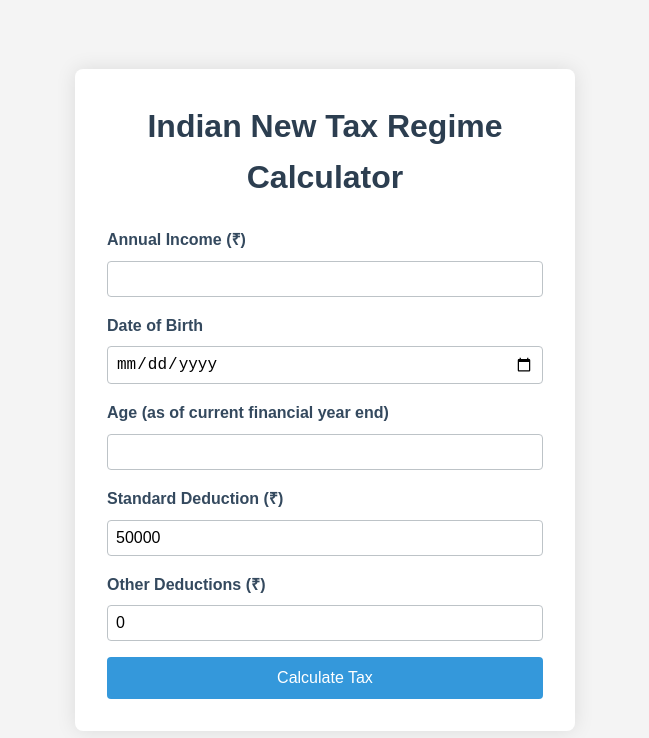
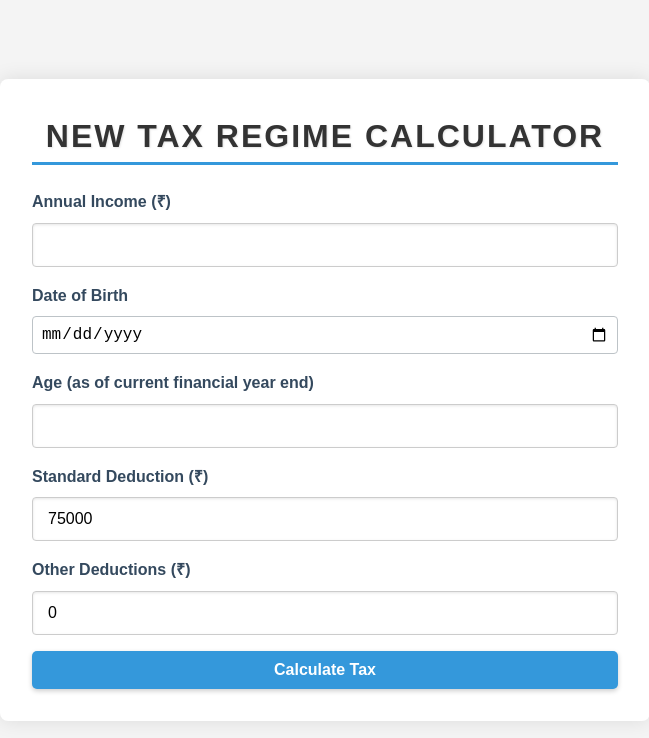
Before and after one commit to yyogesh/tax-calculation, a plain HTML site: page index.html in a window 1280 px wide. Shown: the whole page, without its empty margins (315-964 px from the left). Drawn offline with Linux system fonts and the light colour scheme.

Commit message:
tax calculation changes

```diff
--- a/index.html
+++ b/index.html
@@ -8,7 +8,7 @@
 </head>
 <body>
     <div class="container">
-        <h1>Indian New Tax Regime Calculator</h1>
+        <h1>New Tax Regime Calculator</h1>
         <form id="tax-form">
             <div class="input-group">
                 <label for="income">Annual Income (₹)</label>
@@ -24,7 +24,7 @@
             </div>
             <div class="input-group">
                 <label for="standard-deduction">Standard Deduction (₹)</label>
-                <input type="number" id="standard-deduction" value="50000" min="0" step="1000">
+                <input type="number" id="standard-deduction" value="75000" min="0" step="1000">
             </div>
             <div class="input-group">
                 <label for="other-deductions">Other Deductions (₹)</label>
@@ -39,7 +39,7 @@
                 <span id="taxable-income"></span>
             </div>
             <div class="result-item">
-                <span>Total Tax:</span>
+                <span><strong>Total Tax:</strong></span>
                 <span id="total-tax"></span>
             </div>
             <div class="result-item">
--- a/script.js
+++ b/script.js
@@ -1,3 +1,4 @@
+(function () {
     const taxForm = document.getElementById('tax-form');
     const resultDiv = document.getElementById('result');
     const taxableIncomeSpan = document.getElementById('taxable-income');
@@ -19,22 +20,28 @@ const taxSlabs = [
     dobInput.addEventListener('change', calculateAge);
 
     function calculateAge() {
+        // Parse the date of birth string into a Date object
         const dob = new Date(dobInput.value);
+        // Get the current date
         const today = new Date();
-    const currentFY = today.getMonth() >= 3 ? today.getFullYear() + 1 : today.getFullYear();
-    const fyEndDate = new Date(currentFY, 2, 31); // March 31st of the current financial year
 
-    let age = fyEndDate.getFullYear() - dob.getFullYear();
-    const monthDiff = fyEndDate.getMonth() - dob.getMonth();
+        // Calculate the difference in years
+        let age = today.getFullYear() - dob.getFullYear();
 
-    if (monthDiff < 0 || (monthDiff === 0 && fyEndDate.getDate() < dob.getDate())) {
+        // Get the month difference
+        const monthDiff = today.getMonth() - dob.getMonth();
+
+        // If the month difference is negative or
+        // if it's zero and today's date is earlier than the birth date,
+        // subtract one year from the age
+        if (monthDiff < 0 || (monthDiff === 0 && today.getDate() < dob.getDate())) {
             age--;
         }
 
         ageInput.value = age;
     }
 
-taxForm.addEventListener('submit', function(e) {
+    taxForm.addEventListener('submit', function (e) {
         e.preventDefault();
         const income = parseFloat(document.getElementById('income').value);
         const age = parseInt(document.getElementById('age').value);
@@ -101,3 +108,4 @@ function displayResults(taxableIncome, totalTax, effectiveTaxRate, taxBreakdown)
 
         resultDiv.classList.remove('hidden');
     }
+})()
--- a/styles.css
+++ b/styles.css
@@ -22,13 +22,19 @@ body {
     box-shadow: 0 0 20px rgba(0, 0, 0, 0.1);
     padding: 2rem;
     width: 100%;
-    max-width: 500px;
+    max-width: 650px;
 }
 
 h1 {
     text-align: center;
     margin-bottom: 1.5rem;
-    color: #2c3e50;
+
+    text-align: center;
+    color: #333;
+    border-bottom: 3px solid #3498db;
+    text-transform: uppercase;
+    letter-spacing: 2px;
+    text-shadow: 1px 1px 2px rgba(0, 0, 0, 0.1);
 }
 
 h2, h3 {
@@ -56,22 +62,31 @@ input, select {
     font-size: 1rem;
 }
 
-button {
-    display: block;
+
+button[type="submit"] {
     width: 100%;
-    padding: 0.75rem;
+    display: inline-block;
+    padding: 10px 20px;
+    font-size: 16px;
+    font-weight: bold;
+    text-align: center;
+    text-decoration: none;
+    color: #ffffff;
     background-color: #3498db;
-    color: #fff;
     border: none;
-    border-radius: 4px;
-    font-size: 1rem;
-    cursor: pointer;
+    border-radius: 5px;
+    box-shadow: 0 2px 5px rgba(0, 0, 0, 0.2);
     transition: background-color 0.3s ease;
-}
+  }
 
-button:hover {
+  button[type="submit"]:hover {
     background-color: #2980b9;
-}
+  }
+
+  button[type="submit"]:active {
+    background-color: #2072a7;
+    transform: translateY(1px);
+  }
 
 #result {
     margin-top: 2rem;
@@ -101,3 +116,27 @@ button:hover {
 .hidden {
     display: none;
 }
+
+#total-tax {
+    font-weight: 700;
+}
+
+
+input[type="number"] {
+    padding: 12px 15px;
+    font-size: 16px;
+    border: 1px solid #ccc;
+    border-radius: 4px;
+    box-shadow: inset 0 1px 3px rgba(0, 0, 0, 0.1);
+    transition: border-color 0.3s ease-in-out, box-shadow 0.3s ease-in-out;
+  }
+
+  input[type="number"]:focus {
+    border-color: #4CAF50;
+    outline: none;
+    box-shadow: inset 0 1px 3px rgba(0, 0, 0, 0.1), 0 0 8px rgba(76, 175, 80, 0.6);
+  }
+
+  input[type="number"]::placeholder {
+    color: #999;
+  }
```
Lines whose indentation alone changed are shown as unchanged.
